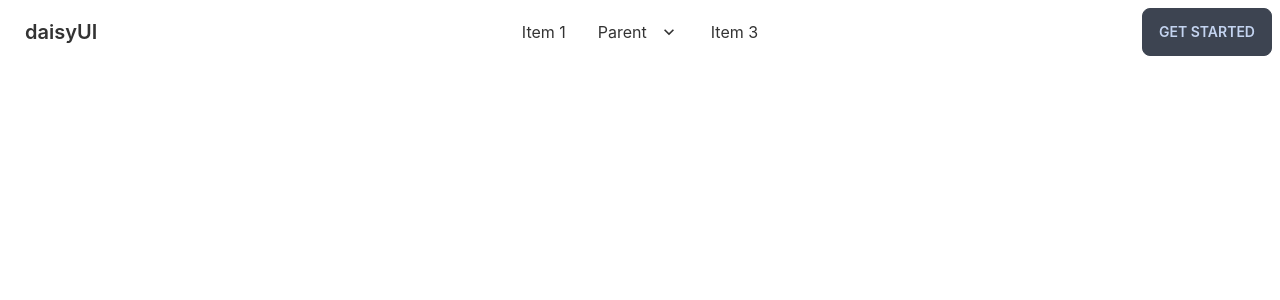
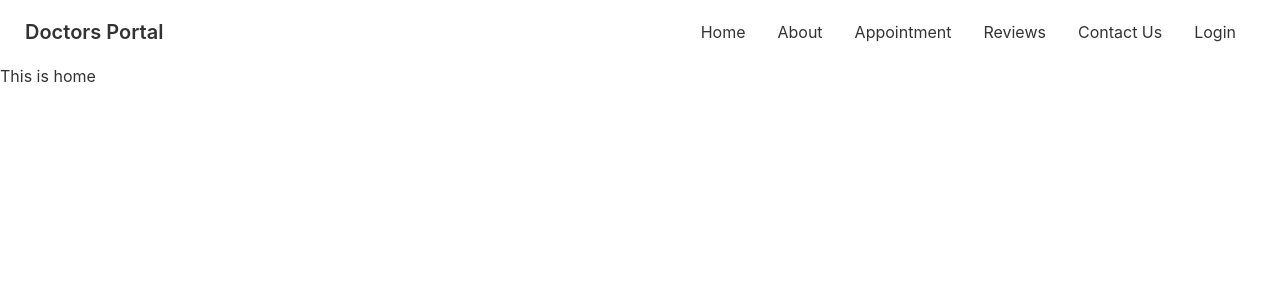
Before and after one commit to KsKarim7/doctors-portal, a React (Create React App) app: page / in a window 1280 px wide. Shown: the top 300 px of the page. Built offline with nearby package versions, Linux system fonts and the light colour scheme.

Commit message:
navbar implemented

```diff
--- a/src/App.js
+++ b/src/App.js
@@ -8,7 +8,11 @@ function App() {
   return (
     <>
       <Navbar></Navbar>
-
+      <Routes>
+        <Route path='/' element={<Home></Home>}></Route>
+        {/* <Route path='/about' element={<About></About>}></Route> */}
+        {/* <Route path='/' element={ }></Route> */}
+      </Routes>
     </>
   );
 }
--- a/src/Pages/Home/Home.js
+++ b/src/Pages/Home/Home.js
@@ -3,6 +3,7 @@ import React from 'react';
 const Home = () => {
     return (
         <div>
+
             <h2>This is home</h2>
         </div>
     );
--- a/src/Pages/Shared/Navbar.js
+++ b/src/Pages/Shared/Navbar.js
@@ -1,50 +1,62 @@
 import React from 'react';
 
 const Navbar = () => {
+    const dropdownItems = <>
+        <li><a>Home</a></li>
+        <li><a >About</a></li>
+        <li><a>Appointment</a></li>
+        <li><a>Reviews</a></li>
+        <li><a>Contact Us</a></li>
+        <li><a>Login</a></li>
+    </>
     return (
-        <div class="navbar bg-base-100">
-            <div class="navbar-start">
-                <div class="dropdown">
-                    <label tabindex="0" class="btn btn-ghost lg:hidden">
-                        <svg xmlns="http://www.w3.org/2000/svg" class="h-5 w-5" fill="none" viewBox="0 0 24 24" stroke="currentColor"><path stroke-linecap="round" stroke-linejoin="round" stroke-width="2" d="M4 6h16M4 12h8m-8 6h16" /></svg>
+        <div className="navbar bg-base-100">
+            <div className="navbar-start">
+                <div className="dropdown">
+                    <label tabindex="0" className="btn btn-ghost lg:hidden">
+                        <svg xmlns="http://www.w3.org/2000/svg" className="h-5 w-5" fill="none" viewBox="0 0 24 24" stroke="currentColor"><path stroke-linecap="round" stroke-linejoin="round" stroke-width="2" d="M4 6h16M4 12h8m-8 6h16" /></svg>
                     </label>
-                    <ul tabindex="0" class="menu menu-compact dropdown-content mt-3 p-2 shadow bg-base-100 rounded-box w-52">
-                        <li><a>Item 1</a></li>
-                        <li tabindex="0">
-                            <a class="justify-between">
+                    <ul tabindex="0" className="menu menu-compact dropdown-content mt-3 p-2 shadow bg-base-100 rounded-box w-52">
+                        {dropdownItems}
+                        {/* <li tabindex="0">
+                            <a className="justify-between">
                                 Parent
-                                <svg class="fill-current" xmlns="http://www.w3.org/2000/svg" width="24" height="24" viewBox="0 0 24 24"><path d="M8.59,16.58L13.17,12L8.59,7.41L10,6L16,12L10,18L8.59,16.58Z" /></svg>
+                                <svg className="fill-current" xmlns="http://www.w3.org/2000/svg" width="24" height="24" viewBox="0 0 24 24"><path d="M8.59,16.58L13.17,12L8.59,7.41L10,6L16,12L10,18L8.59,16.58Z" /></svg>
                             </a>
-                            <ul class="p-2">
+                            <ul className="p-2">
                                 <li><a>Submenu 1</a></li>
                                 <li><a>Submenu 2</a></li>
                             </ul>
-                        </li>
-                        <li><a>Item 3</a></li>
+                        </li> */}
                     </ul>
                 </div>
-                <a class="btn btn-ghost normal-case text-xl">daisyUI</a>
+                <a className="btn btn-ghost normal-case text-xl">Doctors Portal</a>
             </div>
-            <div class="navbar-center hidden lg:flex">
-                <ul class="menu menu-horizontal p-0">
-                    <li><a>Item 1</a></li>
-                    <li tabindex="0">
+            <div className="navbar-end mr-5 hidden lg:flex">
+                <ul className="menu menu-horizontal p-0">
+                    {dropdownItems}
+
+                    {/* <li tabindex="0">
                         <a>
                             Parent
-                            <svg class="fill-current" xmlns="http://www.w3.org/2000/svg" width="20" height="20" viewBox="0 0 24 24"><path d="M7.41,8.58L12,13.17L16.59,8.58L18,10L12,16L6,10L7.41,8.58Z" /></svg>
+                            <svg className="fill-current" xmlns="http://www.w3.org/2000/svg" width="20" height="20" viewBox="0 0 24 24"><path d="M7.41,8.58L12,13.17L16.59,8.58L18,10L12,16L6,10L7.41,8.58Z" /></svg>
                         </a>
-                        <ul class="p-2">
+                        <ul className="p-2">
                             <li><a>Submenu 1</a></li>
                             <li><a>Submenu 2</a></li>
                         </ul>
-                    </li>
-                    <li><a>Item 3</a></li>
+                    </li> */}
+
                 </ul>
             </div>
-            <div class="navbar-end">
-                <a class="btn">Get started</a>
+
+            {/* <div className="navbar-end">
+                <a className="btn">Get started</a>
             </div>
-        </div>
+            <div className="navbar-end">
+                <a className="btn">Get started</a>
+            </div> */}
+        </div >
     );
 };
 
```
